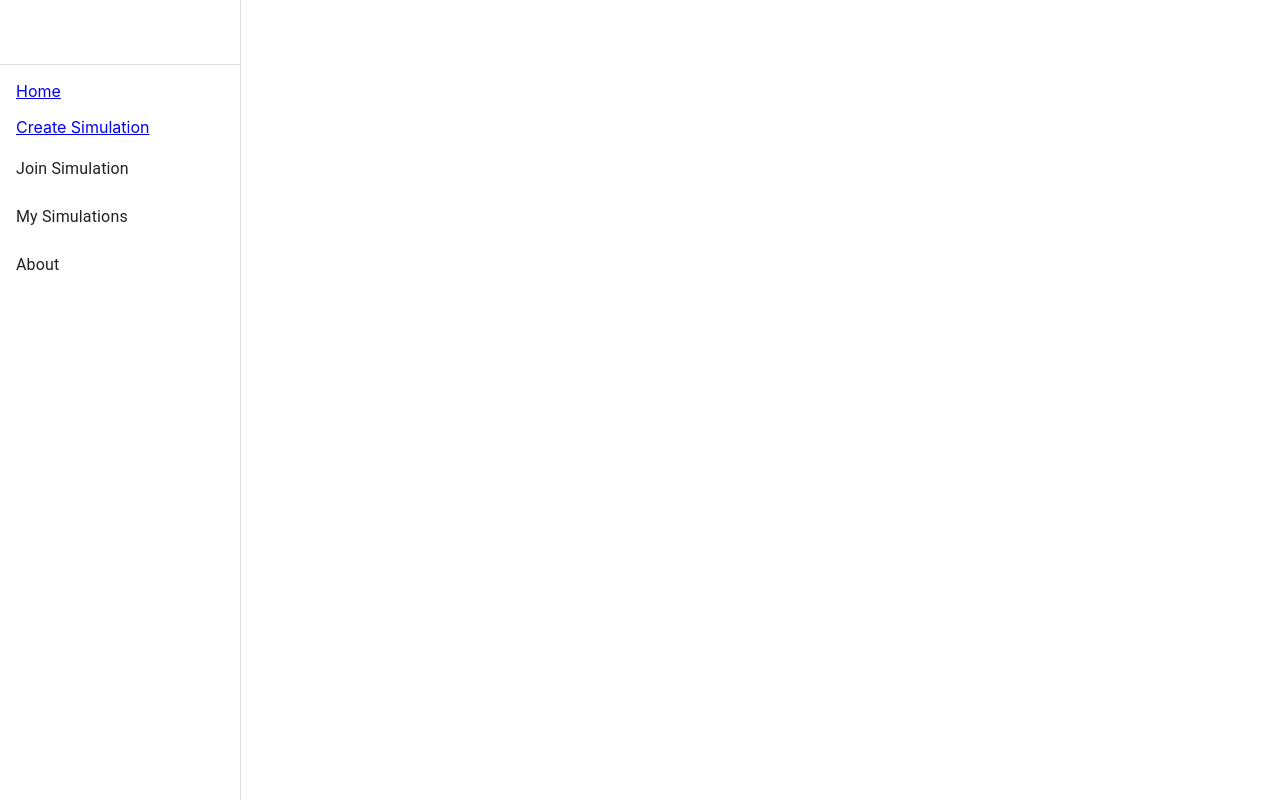
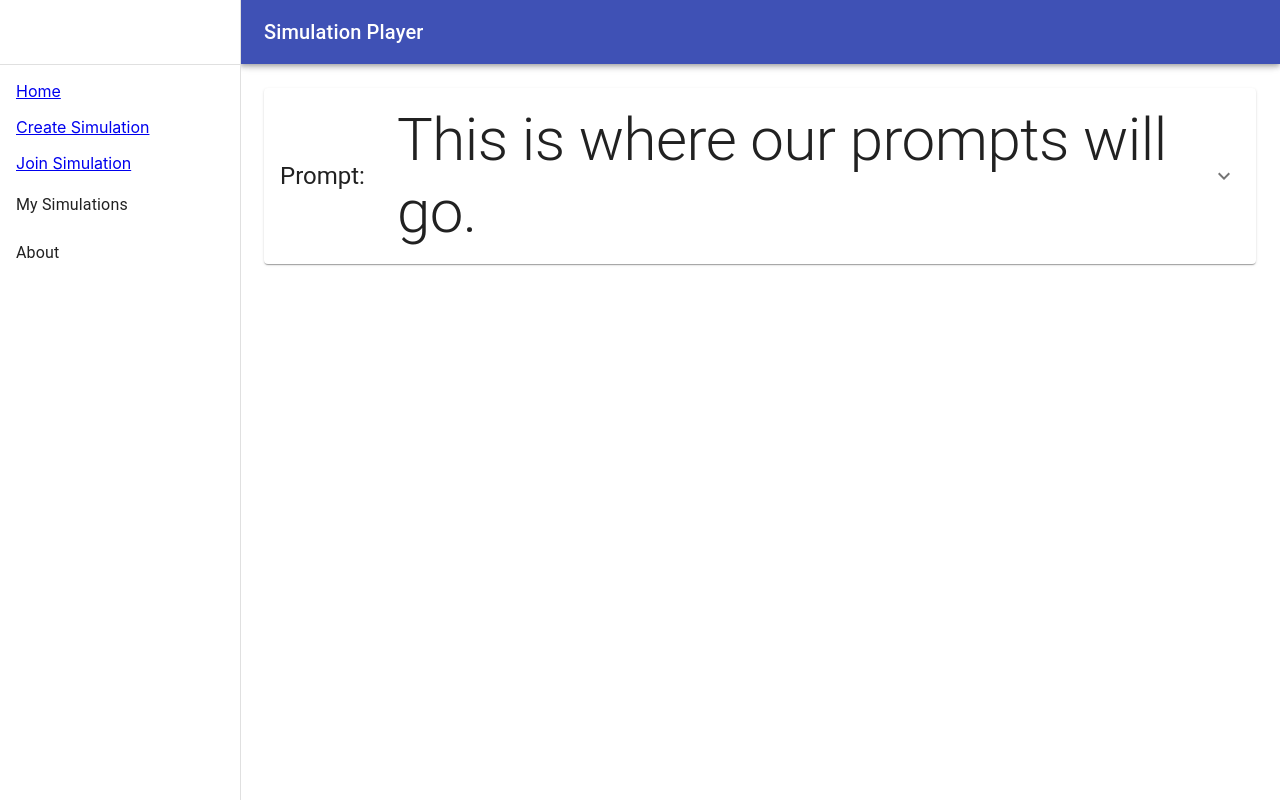
Before and after one commit to CS481/CS481.101_Fall20, a React (Create React App) app in the folder simulationfactory/: page /player in a window 1280 px wide. Built offline with nearby package versions, Linux system fonts and the light colour scheme.

Commit message:
Began work on Playerpage.js
Began work on Playerpage.js. The page still needs remodeled.

Co-Authored-By: Alex Louderback <alex@alouderback.com>

```diff
--- a/simulationfactory/src/App.js
+++ b/simulationfactory/src/App.js
@@ -2,6 +2,7 @@ import React, { Component } from 'react'
 import {BrowserRouter, Route, Link, Switch} from "react-router-dom";
 import Homepage from './pages/Homepage'
 import FactoryPage from './pages/Factorypage'
+import PlayerPage from './pages/PlayerPage'
 import Navbar from './components/Navbar'
 class App extends Component {
   render() {
@@ -19,6 +20,7 @@ class App extends Component {
           <Route exact path="/factory"><FactoryPage/></Route>
           <Route exact path="/"><Homepage/></Route>
           <Route exact path="/home"><Homepage/></Route>
+          <Route exact path="/player"><PlayerPage/></Route>
           </Switch>
         </BrowserRouter>
       </div>
--- a/simulationfactory/src/components/Navbar.js
+++ b/simulationfactory/src/components/Navbar.js
@@ -70,7 +70,7 @@ function Navbar(props) {
                     <Link to = "/factory" >Create Simulation</Link>
                 </ListItem>
                 <ListItem>
-                    <ListItemText primary="Join Simulation" />
+                    <Link to = "/player" >Join Simulation</Link>
                 </ListItem>
                 <ListItem>
                     <ListItemText primary="My Simulations" />
--- /dev/null
+++ b/simulationfactory/src/pages/PlayerPage.js
@@ -0,0 +1,159 @@
+import React from 'react';
+import { makeStyles } from '@material-ui/core/styles';
+import FormLabel from '@material-ui/core/FormLabel';
+import FormControl from '@material-ui/core/FormControl';
+import FormGroup from '@material-ui/core/FormGroup';
+import FormControlLabel from '@material-ui/core/FormControlLabel';
+import Checkbox from '@material-ui/core/Checkbox';
+import Radio from '@material-ui/core/Radio';
+import RadioGroup from '@material-ui/core/RadioGroup';
+import TextField from '@material-ui/core/TextField';
+import clsx from 'clsx';
+import Card from '@material-ui/core/Card';
+import CardHeader from '@material-ui/core/CardHeader';
+import CardContent from '@material-ui/core/CardContent';
+import CardActions from '@material-ui/core/CardActions';
+import Collapse from '@material-ui/core/Collapse';
+import IconButton from '@material-ui/core/IconButton';
+import Typography from '@material-ui/core/Typography';
+import ExpandMoreIcon from '@material-ui/icons/ExpandMore';
+
+import Topbar from "../components/Topbar";
+import Navbar from "../components/Navbar";
+
+const drawerWidth = 240;
+
+const useStyles = makeStyles((theme) => ({
+root: {
+    flexGrow: 1,
+    display: "flex",
+},
+card: {
+    padding: theme.spacing(2),
+    textAlign: "center",
+    color: theme.palette.text.secondary,
+},
+drawer: {
+    [theme.breakpoints.up("sm")]: {
+    width: drawerWidth,
+    flexShrink: 0,
+    },
+},
+appBar: {
+    [theme.breakpoints.up("sm")]: {
+    width: `calc(100% - ${drawerWidth}px)`,
+    marginLeft: drawerWidth,
+    },
+},
+menuButton: {
+    marginRight: theme.spacing(2),
+    [theme.breakpoints.up("sm")]: {
+    display: "none",
+    },
+},
+// necessary for content to be below app bar
+toolbar: theme.mixins.toolbar,
+drawerPaper: {
+    width: drawerWidth,
+},
+content: {
+    flexGrow: 1,
+    padding: theme.spacing(3),
+},
+}));
+
+export default function CheckboxesGroup() {
+    const classes = useStyles();
+    let [state, setState] = React.useState({
+        checkbox1: true,
+        checkbox2: false,
+        checkbox3: false,
+});
+
+const handleChangeCheck = (event) => {
+    setState({ ...state, [event.target.name]: event.target.checked });
+};
+
+let { checkbox1, checkbox2, checkbox3 } = state;
+let error = [checkbox1, checkbox2, checkbox3].filter((v) => v).length !== 2;
+
+let [expanded, setExpanded, value] = React.useState(false);
+
+let [selectedValue, setSelectedValue] = React.useState('a');
+
+const handleExpandClick = () => {
+    setExpanded(!expanded);
+}
+const handleChangeRadio = (event) => {
+    setSelectedValue(event.target.value);
+};
+
+
+return (
+    <div className={classes.root}>
+      <Topbar message="Simulation Player"/>
+      <Navbar/> {/* This is necessary for some styling reason I'm too backend to understand */}
+
+      <main className={classes.content}>
+        <div className={classes.toolbar} /> {/* Why is this necessary */}
+        <Card className={classes.root}>
+            <CardHeader
+            title="Prompt:"
+            />
+            <CardContent>
+                <Typography variant="h2" component="p">
+                    This is where our prompts will go.
+                </Typography>
+            </CardContent>
+            <CardActions>
+                <IconButton
+                    className={clsx(classes.expand, {
+                        [classes.expandOpen]: expanded,
+                    })}
+                    onClick={handleExpandClick}
+                    aria-expanded={expanded}
+                    aria-label="show more"
+                >
+                <ExpandMoreIcon />
+                </IconButton>
+            </CardActions>
+            <Collapse in={expanded} timeout="auto" unmountOnExit>
+                <CardContent>
+                    <form className={classes.root} noValidate autoComplete="off">
+                        <TextField id="response-form" label="response-1" variant="filled" />
+                        <TextField id="response-form" label="response-2" variant="filled" />
+                        <TextField id="response-form" label="response-3" variant="filled" />
+                    </form>
+                    <FormControl component="fieldset">
+                        <FormLabel component="legend">Multiple Choice</FormLabel>
+                        <RadioGroup aria-label="options" name="options1" value={value} onChange={handleChangeRadio}>
+                            <FormControlLabel value="firstChoice" control={<Radio />} label="first" />
+                            <FormControlLabel value="secondChoice" control={<Radio />} label="second" />
+                            <FormControlLabel value="thirdChoice" control={<Radio />} label="third" />
+                        </RadioGroup>
+                    </FormControl>
+                    <FormControl component="fieldset" className={classes.formControl}>
+                        <FormLabel component="legend">Checkboxes</FormLabel>
+                        <FormGroup>
+                        <FormControlLabel
+                            control={<Checkbox checked={checkbox1} onChange={handleChangeCheck} name="checkbox1" />}
+                            label="Checkbox 1"
+                        />
+                        <FormControlLabel
+                            control={<Checkbox checked={checkbox2} onChange={handleChangeCheck} name="checkbox2" />}
+                            label="Checkbox 2"
+                        />
+                        <FormControlLabel
+                            control={<Checkbox checked={checkbox3} onChange={handleChangeCheck} name="checkbox3" />}
+                            label="Checkbox 3"
+                        />
+                    </FormGroup>
+
+                </FormControl>
+                </CardContent>
+            </Collapse>
+        </Card>
+      </main>
+    </div>
+);
+}
```
Also changed, not shown: 1 other file (tests, documents, lock files or other folders).
